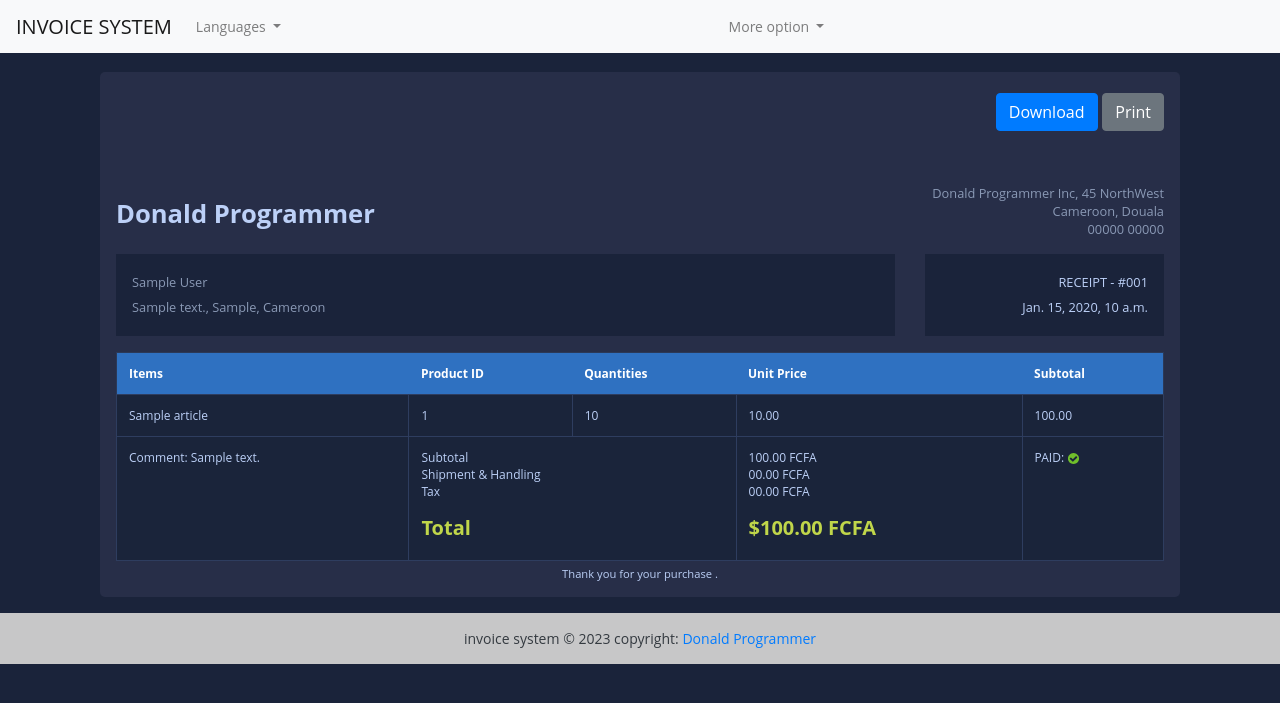
After one commit to donaldte/django-invoice, a Django app: page /view-invoice/1 in a window 1280 px wide. The commit adds this page. Shown: the top 703 px of the page. Run offline with Django 4.2, Linux system fonts and the light colour scheme; tables that the repository leaves empty hold one stand-in row (values such as "Sample post").

Commit message:
feat: invoice visualization

```diff
--- a/fact_app/urls.py
+++ b/fact_app/urls.py
@@ -4,5 +4,6 @@ from . import views
 urlpatterns = [
     path('', views.HomeView.as_view(), name='home'),
     path('add-customer', views.AddCustomerView.as_view(), name='add-customer'),
-    path('add-invoice', views.AddInvoiceView.as_view(), name='add-invoice')
+    path('add-invoice', views.AddInvoiceView.as_view(), name='add-invoice'),
+    path('view-invoice/<int:pk>', views.InvoiceVisualizationView.as_view(), name='view-invoice')
 ]
--- a/fact_app/views.py
+++ b/fact_app/views.py
@@ -15,7 +15,7 @@ class HomeView(View):
 
     templates_name = 'index.html'
 
-    invoices = Invoice.objects.select_related('customer', 'save_by').all()
+    invoices = Invoice.objects.select_related('customer', 'save_by').all().order_by('-invoice_date_time')
 
     context = {
         'invoices': invoices
@@ -192,3 +192,24 @@ class AddInvoiceView(View):
             messages.error(request, f"Sorry the following error has occured {e}.")
 
         return  render(request, self.template_name, self.context)
+
+
+class InvoiceVisualizationView(View):
+    """ This view helps to visualize the invoice """
+
+    template_name = 'invoice.html'
+
+    def get(self, request, *args, **kwargs):
+
+        pk = kwargs.get('pk')
+
+        obj = Invoice.objects.get(pk=pk)
+
+        articles = obj.article_set.all()
+
+        context = {
+            'obj': obj,
+            'articles': articles
+        }
+
+        return render(request, self.template_name, context)
--- a/templates/index.html
+++ b/templates/index.html
@@ -58,7 +58,7 @@
             </td>
             <td>{{facture.get_invoice_type_display }}</td>
             <td>
-               <a href="" title="Detail" class="badge text-white bg-success">View</a>
+               <a href="{% url 'view-invoice' pk=facture.pk %}" title="Detail" class="badge text-white bg-success">View</a>
 
                <button id="btn-invoice-sup" type="button" data-toggle="modal" data-target="#supprimer"
                   class="badge text-white bg-danger" title="Supprimer" data-id="{{ facture.pk }}"
--- /dev/null
+++ b/templates/invoice.html
@@ -0,0 +1,174 @@
+{% extends "base.html" %}
+
+{% load static %}
+
+{% block content %}
+
+<div class="container">
+    <div class="row gutters">
+    	<div class="col-xl-12 col-lg-12 col-md-12 col-sm-12 col-12">
+    		<div class="card">
+    			<div class="card-body p-0">
+    				<div class="invoice-container">
+    					<div class="invoice-header">
+
+    						<!-- Row start -->
+    						<div class="row gutters">
+    							<div class="col-xl-12 col-lg-12 col-md-12 col-sm-12">
+    								<div class="custom-actions-btns mb-5">
+    									<a href="" class="btn btn-primary">
+    										<i class="icon-download"></i> Download
+    									</a>
+    									<a href="#" class="btn btn-secondary">
+    										<i class="icon-printer"></i> Print
+    									</a>
+    								</div>
+    							</div>
+    						</div>
+    						<!-- Row end -->
+
+    						<!-- Row start -->
+    						<div class="row gutters">
+    							<div class="col-xl-6 col-lg-6 col-md-6 col-sm-6">
+    								<a href="donaldprogrammeur.com" class="invoice-logo">
+    									Donald Programmer
+    								</a>
+    							</div>
+    							<div class="col-lg-6 col-md-6 col-sm-6">
+    								<address class="text-right">
+    									Donald Programmer Inc, 45 NorthWest<br>
+    									Cameroon, Douala<br>
+    									00000 00000
+    								</address>
+    							</div>
+    						</div>
+    						<!-- Row end -->
+
+    						<!-- Row start -->
+    						<div class="row gutters">
+    							<div class="col-xl-9 col-lg-9 col-md-12 col-sm-12 col-12">
+    								<div class="invoice-details">
+    									<address>
+    										{{obj.customer.name}}<br>
+    										{{obj.customer.address}}, {{obj.customer.city}}, Cameroon
+    									</address>
+    								</div>
+    							</div>
+    							<div class="col-xl-3 col-lg-3 col-md-12 col-sm-12 col-12">
+    								<div class="invoice-details">
+    									<div class="invoice-num">
+    										<div>{{obj.get_invoice_type_display}} - #00{{obj.id}}</div>
+    										<div>{{obj.invoice_date_time}}</div>
+    									</div>
+    								</div>
+    							</div>
+    						</div>
+    						<!-- Row end -->
+
+    					</div>
+
+    					<div class="invoice-body">
+
+    						<!-- Row start -->
+    						<div class="row gutters">
+    							<div class="col-lg-12 col-md-12 col-sm-12">
+    								<div class="table-responsive">
+    									<table class="table custom-table m-0">
+    										<thead>
+    											<tr>
+    												<th>Items</th>
+													<th>Product ID</th>
+													<th>Quantities</th>
+													<th>Unit Price</th>
+													<th>Subtotal</th>
+    											</tr>
+    										</thead>
+    										<tbody>
+                                              {% for article in articles %}
+
+    											<tr>
+
+
+
+                                                    <td>
+    													{{ article.name }}
+
+    												</td>
+
+													<td>
+    													{{ article.id }}
+
+    												</td>
+
+													<td>
+    													{{ article.quantity }}
+
+    												</td>
+
+													<td>
+    													{{ article.unit_price }}
+
+    												</td>
+
+													<td>
+    													{{ article.get_total }}
+
+    												</td>
+
+
+
+    											</tr>
+                                               {% endfor %}
+
+
+    											<tr>
+    												<td>Comment: {{obj.comments}}</td>
+    												<td colspan="2">
+														<p>
+															Subtotal<br>
+															Shipment &amp; Handling<br>
+															Tax<br>
+														</p>
+    													<h5 class="text-success"><strong>Total</strong></h5>
+    												</td>
+    												<td>
+    													<p>
+    														{{obj.get_total}} FCFA<br>
+    														00.00 FCFA<br>
+    														00.00 FCFA<br>
+    													</p>
+    													<h5 class="text-success"><strong>${{obj.get_total}} FCFA</strong></h5>
+    												</td>
+                                                    <td>
+                                                            PAID:
+
+                                                        {% if obj.paid  %}
+
+                                                           <img class="icon" src="{% static 'images/icon-yes.svg' %}" alt="True">
+                                                        {% else %}
+                                                            <img class="icon" src="{% static 'images/icon-no.svg' %}" alt="False">
+
+                                                        {% endif %}
+                                                    </td>
+    											</tr>
+    										</tbody>
+    									</table>
+    								</div>
+    							</div>
+    						</div>
+    						<!-- Row end -->
+
+    					</div>
+
+    					<div class="invoice-footer">
+    						Thank you for your purchase .
+    					</div>
+
+    				</div>
+    			</div>
+    		</div>
+    	</div>
+    </div>
+</div>
+
+{% endblock content %}
```
Also changed, not shown: templates/invoice-template.html (added, +174 -0 lines).
